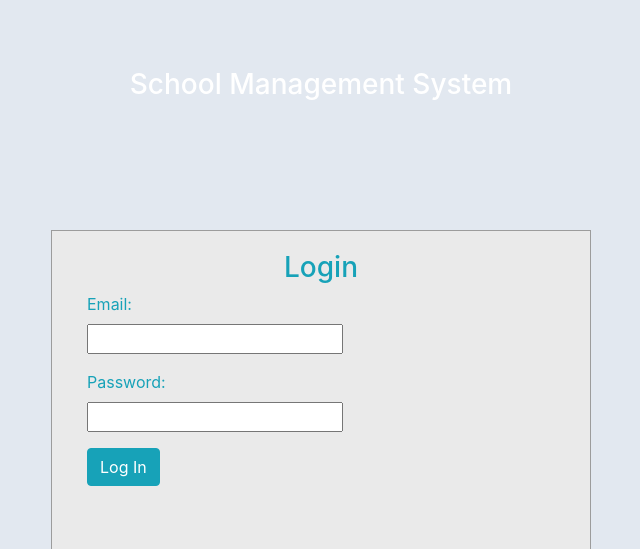
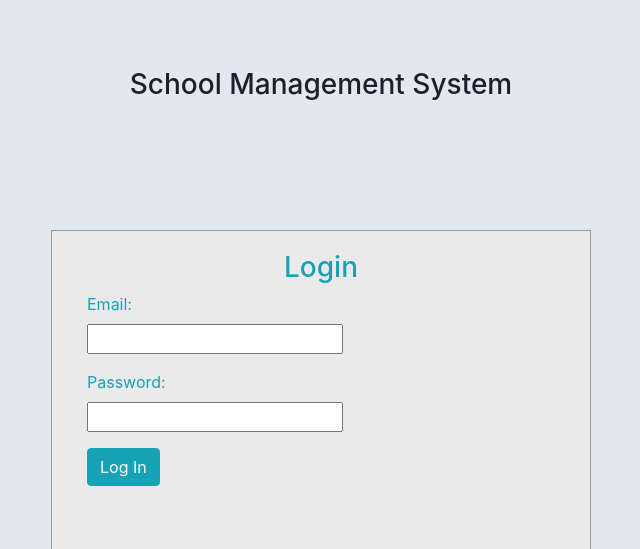
Before and after one commit to imranasq/SchoolManagement, a Django app: page /login/ in a window 1280 px wide. Shown: the top 549 px of the page, without its empty margins (319-959 px from the left). Run offline with Django 3.2, Linux system fonts and the light colour scheme; some libraries are stand-ins or nearby versions.

Commit message:
login page updated

```diff
--- a/templates/login.html
+++ b/templates/login.html
@@ -4,7 +4,7 @@
 {% block body %}
 
     <div id="login">
-        <h3 class="text-center text-white pt-5">School Management System</h3>
+        <h3 class="text-center text-Black pt-5">School Management System</h3>
         <div class="container">
             <div id="login-row" class="row justify-content-center align-items-center">
                 <div id="login-column" class="col-md-6">
```
